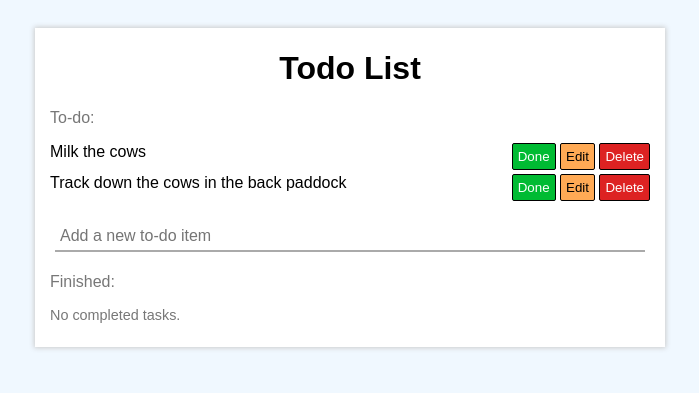
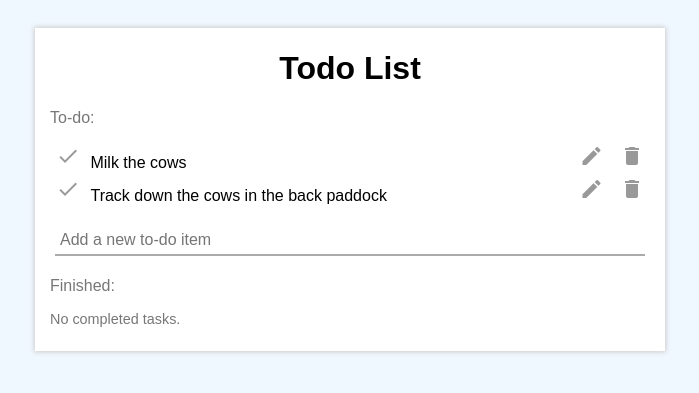
Before and after one commit to nick-hiebl/flask-todo-basic, a Flask app: page /todos in a window 1280 px wide. Shown: the top 393 px of the page, without its empty margins (290-989 px from the left). Run offline with Flask 2, Linux system fonts and the light colour scheme.

Commit message:
Use icons as buttons instead of standard, ugly buttons

```diff
--- a/templates/todos.html
+++ b/templates/todos.html
@@ -11,19 +11,23 @@
             {% for todo in todos %}
             <li class="list-item flex-parent">
                 <div class="flex-thing">
+                    <form style="display:inline" action="/done" method="post">
+                        <button class="icon-button" name="button">
+                            <i class="material-icons">done</i>
+                        </button>
+                        <input type="text" name="name" value="{{ todo }}" hidden>
+                    </form>
                     {{todo}}
                 </div>
-                <div class="">
-                    <form style="display:inline" action="/done" method="post">
-                        <button class="btn btn-success" name="button">Done</button>
-                        <input type="text" name="name" value="{{ todo }}" hidden>
-                    </form>
+                <div>
                     <form style="display:inline" action="/edit" method="post">
-                        <button class="btn btn-warning" name="button">Edit</button>
+                        <button class="icon-button" name="button">
+                            <i class="material-icons">create</i></button>
                         <input type="text" name="name" value="{{ todo }}" hidden>
                     </form>
                     <form style="display:inline" action="/delete" method="post">
-                        <button class="btn btn-danger" name="button">Delete</button>
+                        <button class="icon-button" name="button">
+                            <i class="material-icons">delete</i></button>
                         <input type="text" name="name" value="{{ todo }}" hidden>
                     </form>
                 </div>
@@ -47,10 +51,12 @@
             {% for todo in done %}
             <li class="list-item flex-parent">
                 <div class="flex-thing">
+                    <i style="color: green" class="material-icons">done</i>
                     {{todo}}
                 </div>
                 <form action="/delete_done" method="post">
-                    <button class="btn btn-danger" name="button">Delete</button>
+                    <button class="icon-button" name="button">
+                        <i class="material-icons">delete</i></button>
                     <input type="text" name="name" value="{{ todo }}" hidden>
                 </form>
             </li>
```
